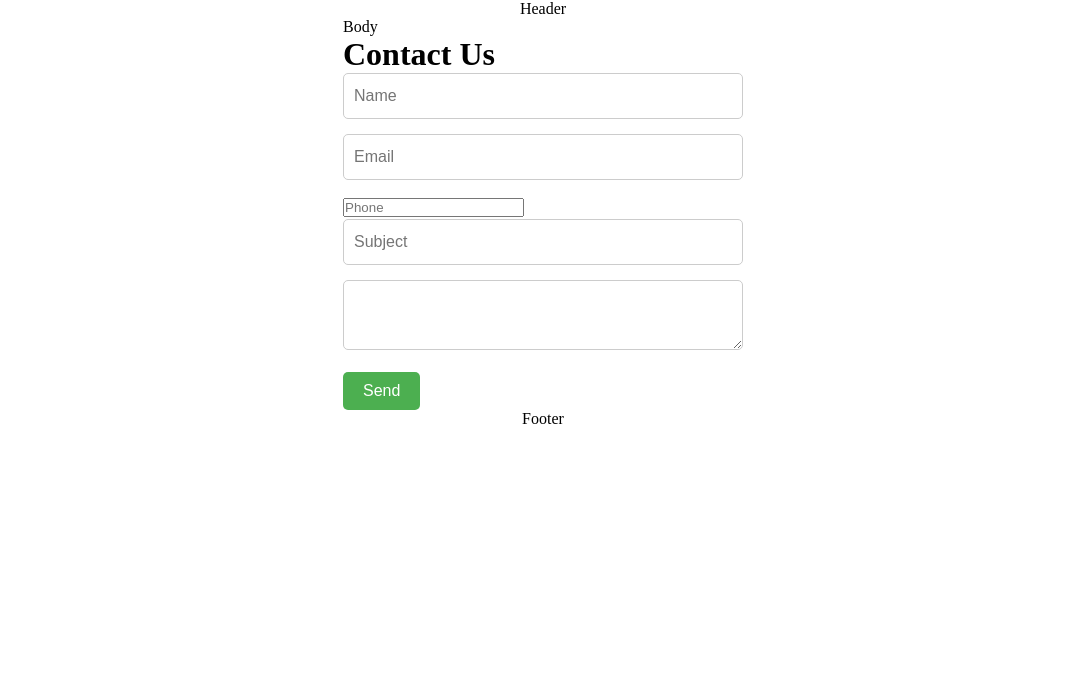
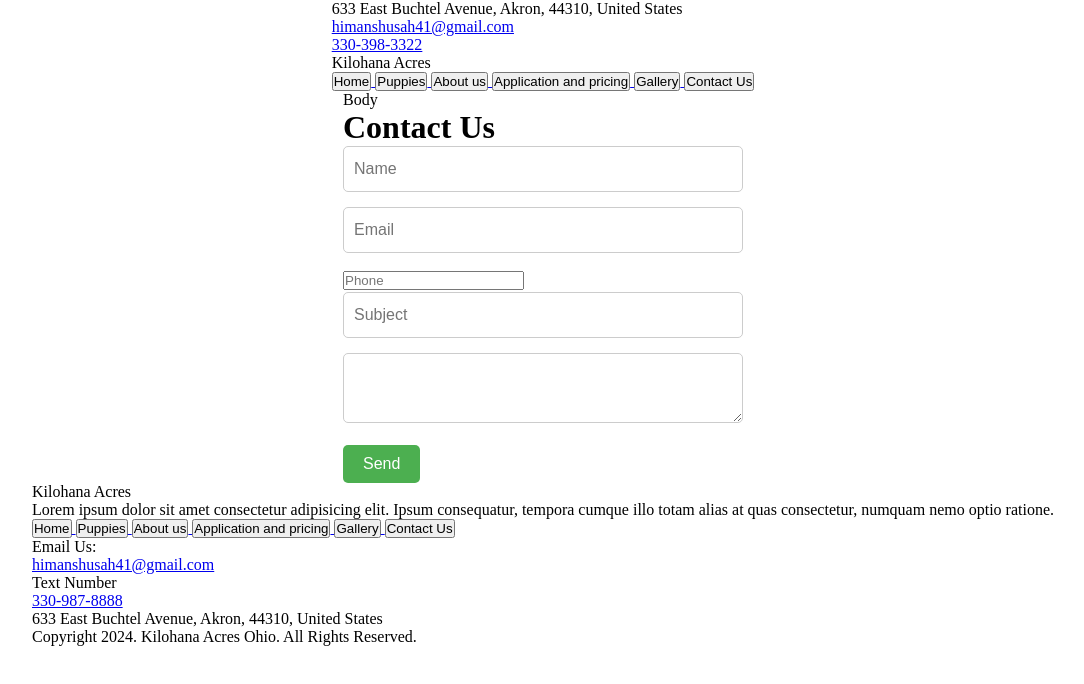
Before and after one commit to Sahhimanshu7/thePuppyProject, a website: page public/index.html in a window 1280 px wide. Shown: the whole page, without its empty margins (97-1181 px from the left). Drawn offline with Linux system fonts and the light colour scheme.

Commit message:
Pages added

```diff
--- a/public/index.html
+++ b/public/index.html
@@ -10,7 +10,50 @@
 <body>
     <div class="main">
         <div class="heading">
-            Header
+            <div class="top-header">
+                <div class="address">
+                    633 East Buchtel Avenue, Akron, 44310, United States
+                </div>
+                <div class="email">
+                    <a href="mailto: himanshusah41@gmail.com">himanshusah41@gmail.com</a>
+                </div>
+                <div class="phone">
+                    <a href = "tel: 3303983322">330-398-3322</a>
+                </div>
+            </div>
+            <div class="bottom-header">
+                <div class="logo">Kilohana Acres</div>
+                <div class="menu">
+                    <a href="/public/index.html">
+                        <button class="menu-item home">Home</button>
+                    </a>
+                    <a href="/public/pages/puppies.html">
+                        <button class="menu-item puppies-available" id="puppies-available">
+                            Puppies
+                        </button>
+                    </a>
+                    <a href="/public/pages/about-us.html">
+                        <button class="menu-item about-us">
+                            About us
+                        </button>
+                    </a>
+                    <a href="/public/pages/application.html">
+                        <button class="menu-item application">
+                            Application and pricing
+                        </button>
+                    </a>
+                    <a href="/public/pages/gallery.html">
+                        <button class="menu-item gallery">
+                            Gallery
+                        </button>
+                    </a>
+                    <a href="/public/pages/contact-us.html">
+                        <button class="menu-item contact-us">
+                            Contact Us
+                        </button>
+                    </a>
+                </div>
+            </div>
         </div>
         <div class="body">
             Body
@@ -60,9 +103,67 @@
             </div>
         </div>
         <div class="footer">
-            Footer
+            <div class="first-footer">
+                <div class="logo-about">
+                    <div class="logo">Kilohana Acres</div>
+                    <div class="short-footer-about">Lorem ipsum dolor sit amet consectetur
+                        adipisicing elit. Ipsum consequatur, tempora cumque illo totam alias
+                        at quas consectetur, numquam nemo optio ratione.
+                    </div>
+                </div>
+                <div class="explore">
+                    <a href="/public/index.html">
+                        <button class="explore-item">Home</button>
+                    </a>
+                    <a href="/public/pages/puppies.html">
+                        <button class="explore-item">
+                            Puppies
+                        </button>
+                    </a>
+                    <a href="/public/pages/about-us.html">
+                        <button class="explore-item">
+                            About us
+                        </button>
+                    </a>
+                    <a href="/public/pages/application.html">
+                        <button class="explore-item">
+                            Application and pricing
+                        </button>
+                    </a>
+                    <a href="/public/pages/gallery.html">
+                        <button class="explore-item">
+                            Gallery
+                        </button>
+                    </a>
+                    <a href="/public/pages/contact-us.html">
+                        <button class="explore-item">
+                            Contact Us
+                        </button>
+                    </a>
+                </div>
+                <div class="email-phone">
+                    <div class="email-us">
+                        <p>Email Us:</p>
+                        <a href="mailto: himanshusah41@gmail.com">himanshusah41@gmail.com</a>
+                    </div>
+                    <div class="text-number">
+                        <p>Text Number</p>
+                        <a href="tel: 3309878888" class="text-number-number">330-987-8888</a>
+                    </div>
+                </div>
+                <div class="address-socials">
+                    <div class="address">
+                        633 East Buchtel Avenue, Akron, 44310, United States
+                    </div>
+                    <div class="socials">
+
+                    </div>
+                </div>
+            </div>
+            <div class="second-footer">
+                <p>Copyright 2024. Kilohana Acres Ohio. All Rights Reserved.</p>
+            </div>
         </div>
     </div>
-    <script src="js/validateForm.js"></script>
 </body>
 </html>
```
Also changed, not shown: public/pages/about-us.html (added, +11 -0 lines), public/pages/application.html (added, +11 -0 lines), public/pages/contact-us.html (added, +11 -0 lines), public/pages/gallery.html (added, +11 -0 lines), public/pages/puppies.html (added, +11 -0 lines), routes/contactUs.js (+11 -11 lines).
